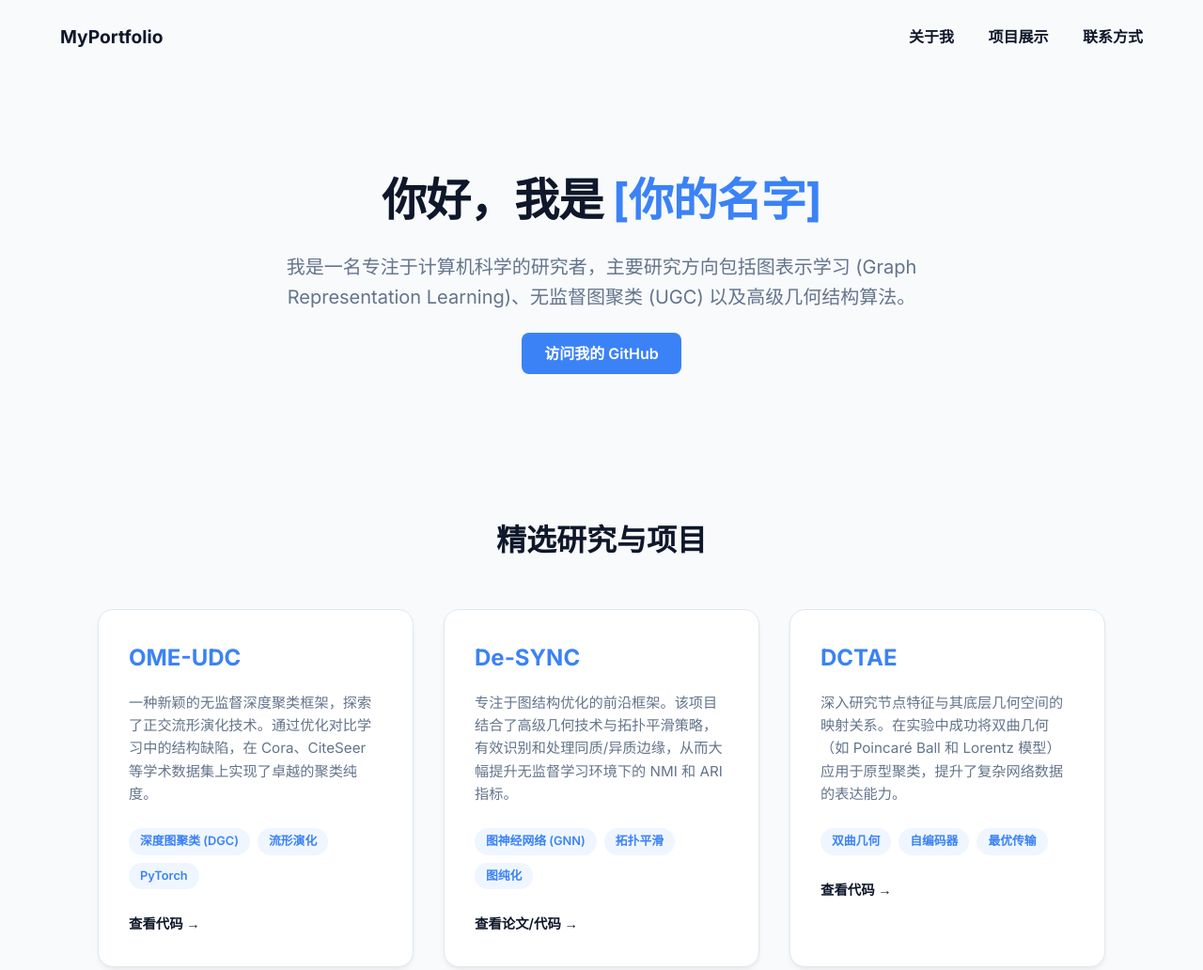
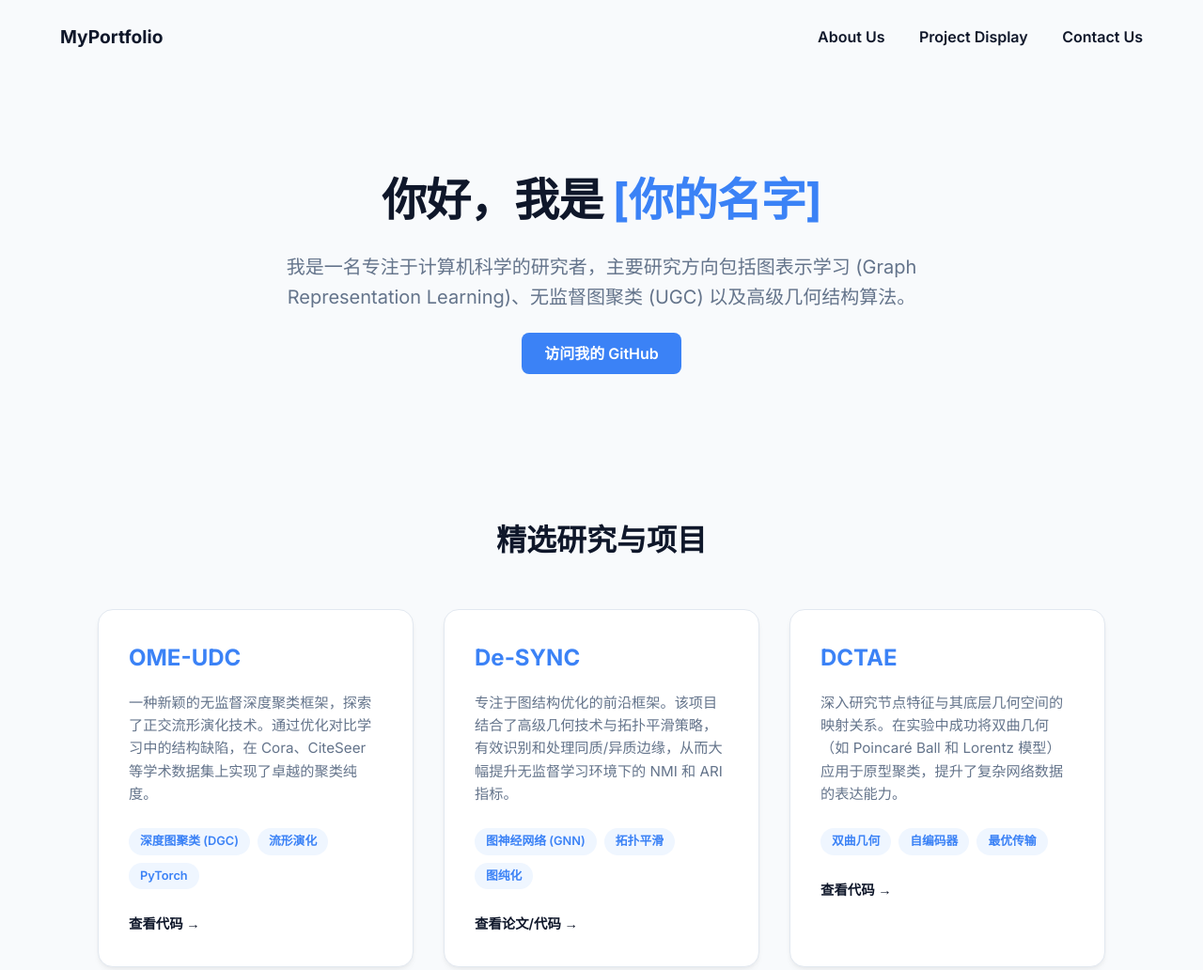
Before and after one commit to BDADLab/BDADLab.github.io, a plain HTML site: page index.html in a window 1280 px wide. Shown: the top 1032 px of the page at 94% size. Drawn offline with Linux system fonts and the light colour scheme.

Commit message:
Update index.html

```diff
--- a/index.html
+++ b/index.html
@@ -166,9 +166,9 @@
     <nav>
         <div style="font-weight: 700; font-size: 1.2rem;">MyPortfolio</div>
         <div>
-            <a href="#about">关于我</a>
-            <a href="#projects">项目展示</a>
-            <a href="#contact">联系方式</a>
+            <a href="#about">About Us</a>
+            <a href="#projects">Project Display</a>
+            <a href="#contact">Contact Us</a>
         </div>
     </nav>
 
@@ -176,7 +176,7 @@
         <h1>你好，我是 <span>[你的名字]</span></h1>
         <p>我是一名专注于计算机科学的研究者，主要研究方向包括图表示学习 (Graph Representation Learning)、无监督图聚类 (UGC) 以及高级几何结构算法。</p>
         <div style="margin-top: 2rem;">
-            <a href="https://github.com/123zxiudian" target="_blank" style="background: var(--primary); color: white; padding: 0.75rem 1.5rem; text-decoration: none; border-radius: 8px; font-weight: 600; transition: background 0.3s;">
+            <a href="https://github.com/BDADLab" target="_blank" style="background: var(--primary); color: white; padding: 0.75rem 1.5rem; text-decoration: none; border-radius: 8px; font-weight: 600; transition: background 0.3s;">
                 访问我的 GitHub
             </a>
         </div>
```
